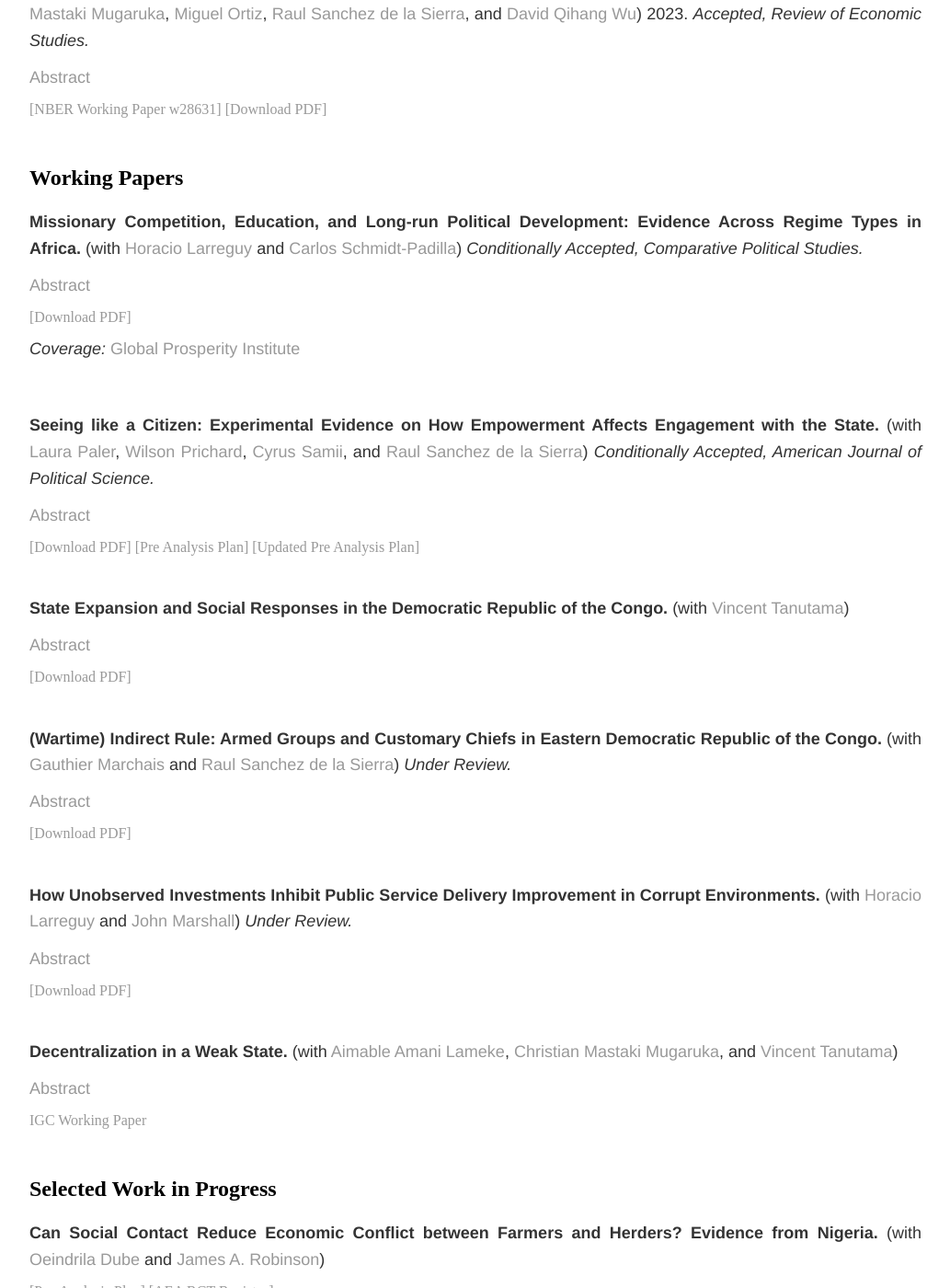
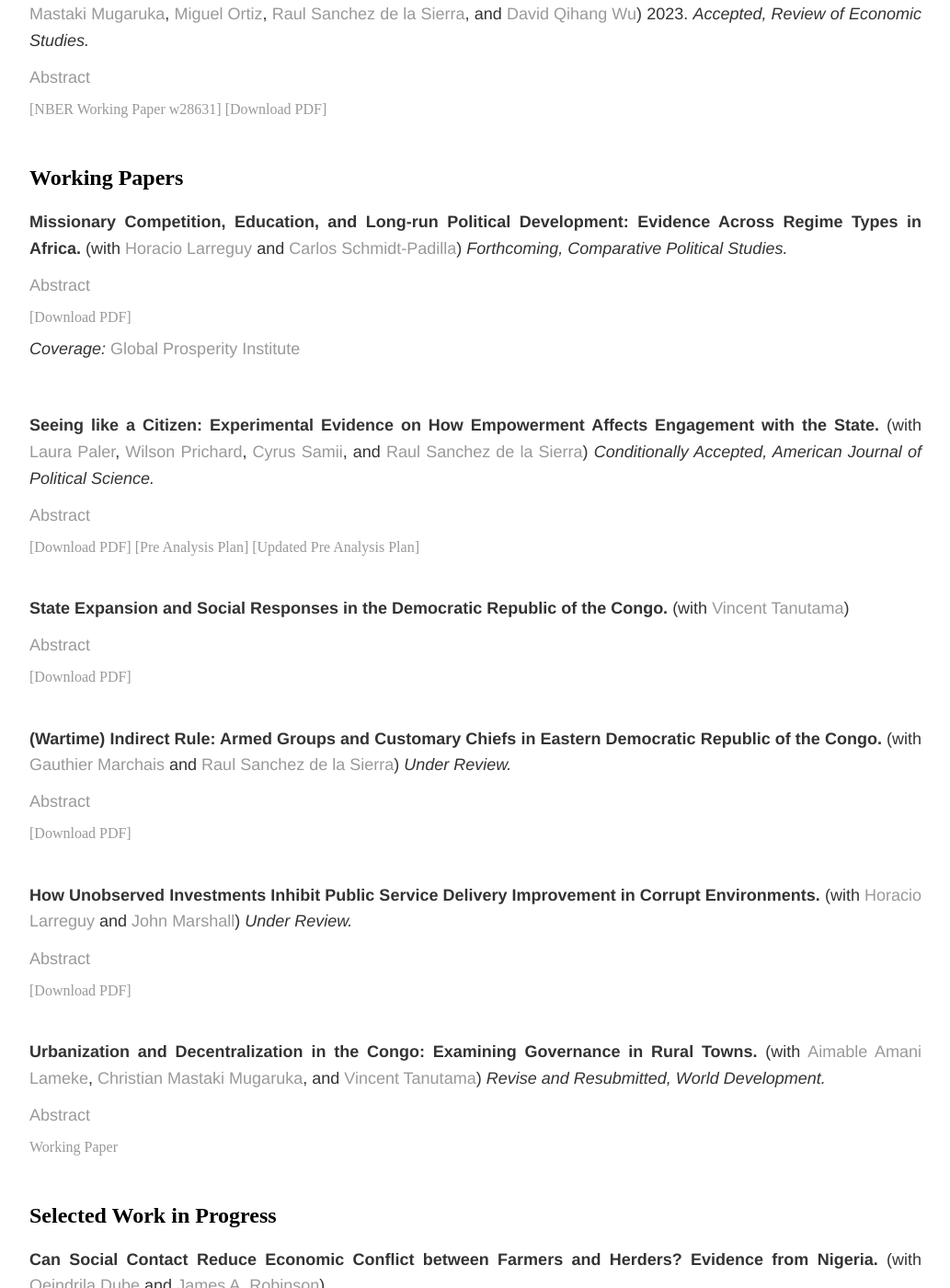
Before and after one commit to soeren-henn/soeren-henn.github.io, a Jekyll site: the page built from research/index.html, in a window 1280 px wide and 1400 px high, scrolled down 1198 px. Shown: the whole window at 92% size, without its empty margins (123-1156 px from the left). Built offline with Jekyll 4.4.1, drawn with Linux system fonts in a browser that asks for light colours.

Commit message:
Update index.html
update descriptive paper

```diff
--- a/research/index.html
+++ b/research/index.html
@@ -65,7 +65,7 @@ title: Research
 	<h2>Working Papers</h2>
 
 	<div class="paper">
-		<p><b>Missionary Competition, Education, and Long-run Political Development: Evidence Across Regime Types in Africa.</b> (with <a href="https://sites.google.com/site/hlarreguy/" target="_blank">Horacio Larreguy</a> and <a href="https://cschmidtpadilla.github.io/" target="_blank">Carlos Schmidt-Padilla</a>) <i>Conditionally Accepted, Comparative Political Studies.</i></p>
+		<p><b>Missionary Competition, Education, and Long-run Political Development: Evidence Across Regime Types in Africa.</b> (with <a href="https://sites.google.com/site/hlarreguy/" target="_blank">Horacio Larreguy</a> and <a href="https://cschmidtpadilla.github.io/" target="_blank">Carlos Schmidt-Padilla</a>) <i>Forthcoming, Comparative Political Studies.</i></p>
 		<p><a href="#" class="show-abstract">Abstract</a></p>
     		<p class="hidden-paragraph">In Africa, missionaries used schooling to gain adherents. We study how historical missionary activity shaped long-run education and political development across regime types. We exploit plausibly exogenous variation in exposure to Catholic missionaries generated by their territorial administration system. Using a regression discontinuity design, we show that proximity to historical diocese headquarters generally led to an increased presence of Catholic missionaries, as well as long-term positive effects on Catholic identity and educational outcomes. The effects on political outcomes vary by regime type. Only individuals exposed to greater historical missionary activity in open anocracies<code>&#8212;</code>relative to those in democracies and closed anocracies<code>&#8212;</code>are more likely to participate in politics. Moreover, they are also the only ones who are more engaged, supportive of democratic institutions, and disenchanted with the state of democracy and incumbent in their countries.</p>
 		<a href="/files/Henn_Missionaries.pdf" class="btn btn-default pull-right" title="PDF">[Download PDF]</a>
@@ -103,10 +103,10 @@ title: Research
 	</div>
 
 	<div class="paper">
-		<p><b>Decentralization in a Weak State.</b> (with <a href="https://marakujakivuresearch.com/" target="_blank">Aimable Amani Lameke</a>, <a href="https://marakujakivuresearch.com/" target="_blank">Christian Mastaki Mugaruka</a>, and <a href="http://vincent-tanutama.com/" target="_blank">Vincent Tanutama</a>) </p>
+		<p><b>Urbanization and Decentralization in the Congo: Examining Governance in Rural Towns.</b> (with <a href="https://marakujakivuresearch.com/" target="_blank">Aimable Amani Lameke</a>, <a href="https://marakujakivuresearch.com/" target="_blank">Christian Mastaki Mugaruka</a>, and <a href="http://vincent-tanutama.com/" target="_blank">Vincent Tanutama</a>) <i>Revise and Resubmitted, World Development.</i></p>
 		<p><a href="#" class="show-abstract">Abstract</a></p>
-    		<p class="hidden-paragraph">What characterizes local governance in the Democratic Republic of the Congo? This paper provides descriptive evidence to describe and quantify the local organization of the state in 134 rural small towns and large villages in four provinces of the DRC. We present rich data on state and local governance, taxation, public good provision, and citizens’ perceptions of governance. Three stories emerge. First, contrary to the failed state image, the Congolese state has a significant presence in the rural localities surveyed and demonstrates a high level of administrative capacity. Second, we present the hierarchical organization of state agents and the relative independence of traditional chiefs. Third, we identify key challenges in local governance, namely lack of democratic accountability, high levels of corruption, and an acute lack of financing.</p>
-		<a href="https://www.theigc.org/publications/decentralisation-weak-state" target="_blank">IGC Working Paper</a>
+    		<p class="hidden-paragraph">How are rural towns governed in a context of fragility? This paper provides descriptive evidence to describe and quantify urbanization and the local organization of the state in 67 rural towns in four provinces of the Democratic Republic and the Congo. We present rich data on urbanization, state and local governance, taxation, public good provision, and citizens' perceptions of governance. Three stories emerge. First, rural towns are growing, boosting high levels of ethnic diversity, and local trust, but are still largely agrarian and with unclear property rights. Second, a recent decentralization reform has  been poorly implemented ten years on. Less than half the towns have a state administrators, no local elections took place, and revenue sharing is limited. Third, the governance goals of the reform remain largely unfulfilled. We observe a lack of democratic accountability, high levels of corruption, and an acute gap in financing. Finally, we find that these governance challenges are not correlated with levels of urbanization, implementation of the reforms, or levels of state capacity.</p>
+		<a href="/files/Henn_DRC-Descriptive.pdf" target="_blank">Working Paper</a>
 	</div>
 
 
```
